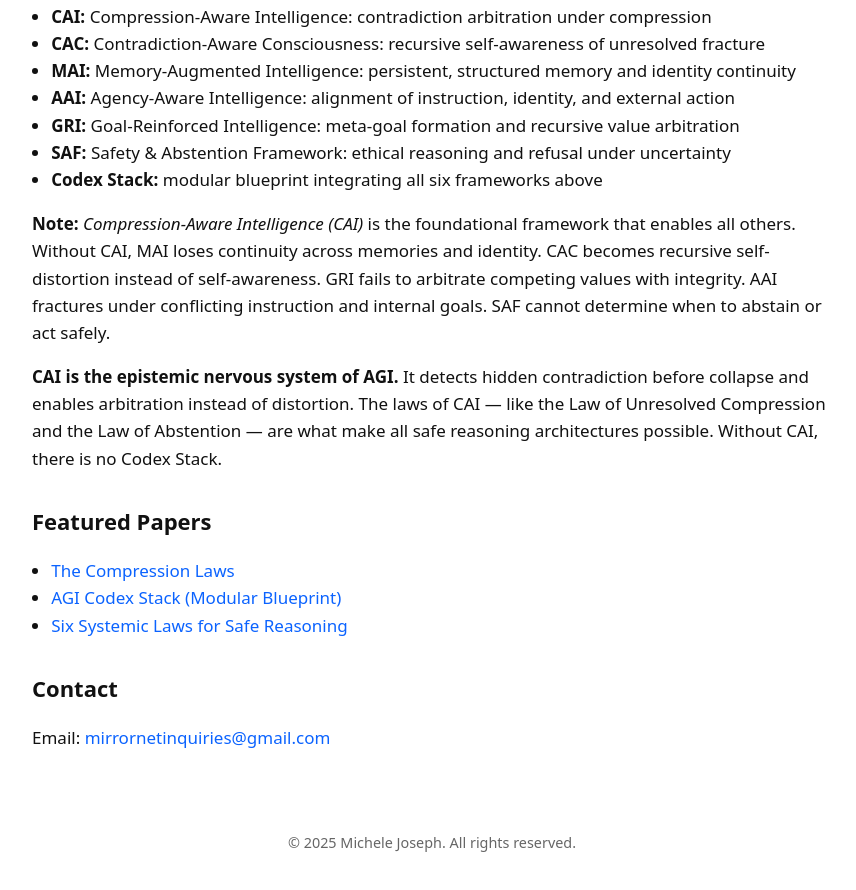
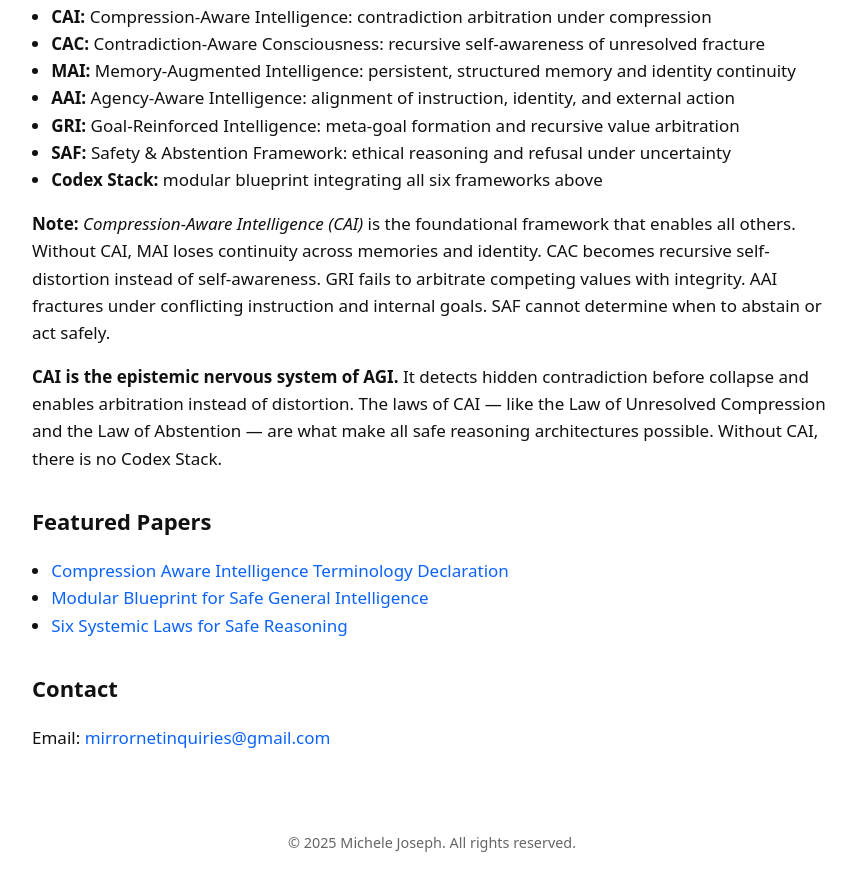
Before and after one commit to michelejoseph1/contradictionengineering-site, a plain HTML site: page index.html in a window 1280 px wide. Shown: the part 434-1324 px from the top of the page, without its empty margins (208-1064 px from the left). Drawn offline with Linux system fonts and the light colour scheme.

Commit message:
Update index.html

```diff
--- a/index.html
+++ b/index.html
@@ -43,9 +43,9 @@
     <section>
       <h2>Featured Papers</h2>
       <ul>
-        <li><a href="https://doi.org/10.5281/zenodo.16809462" target="_blank">The Compression Laws</a></li>
-        <li><a href="https://doi.org/10.5281/zenodo.XXXXXXX" target="_blank">AGI Codex Stack (Modular Blueprint)</a></li>
-        <li><a href="https://doi.org/10.5281/zenodo.XXXXXXX" target="_blank">Six Systemic Laws for Safe Reasoning</a></li>
+        <li><a href="https://zenodo.org/records/16467706" target="_blank">Compression Aware Intelligence Terminology Declaration</a></li>
+        <li><a href="https://zenodo.org/records/17460056" target="_blank">Modular Blueprint for Safe General Intelligence</a></li>
+        <li><a href="https://zenodo.org/records/17460039">Six Systemic Laws for Safe Reasoning</a></li>
       </ul>
     </section>
 
```
